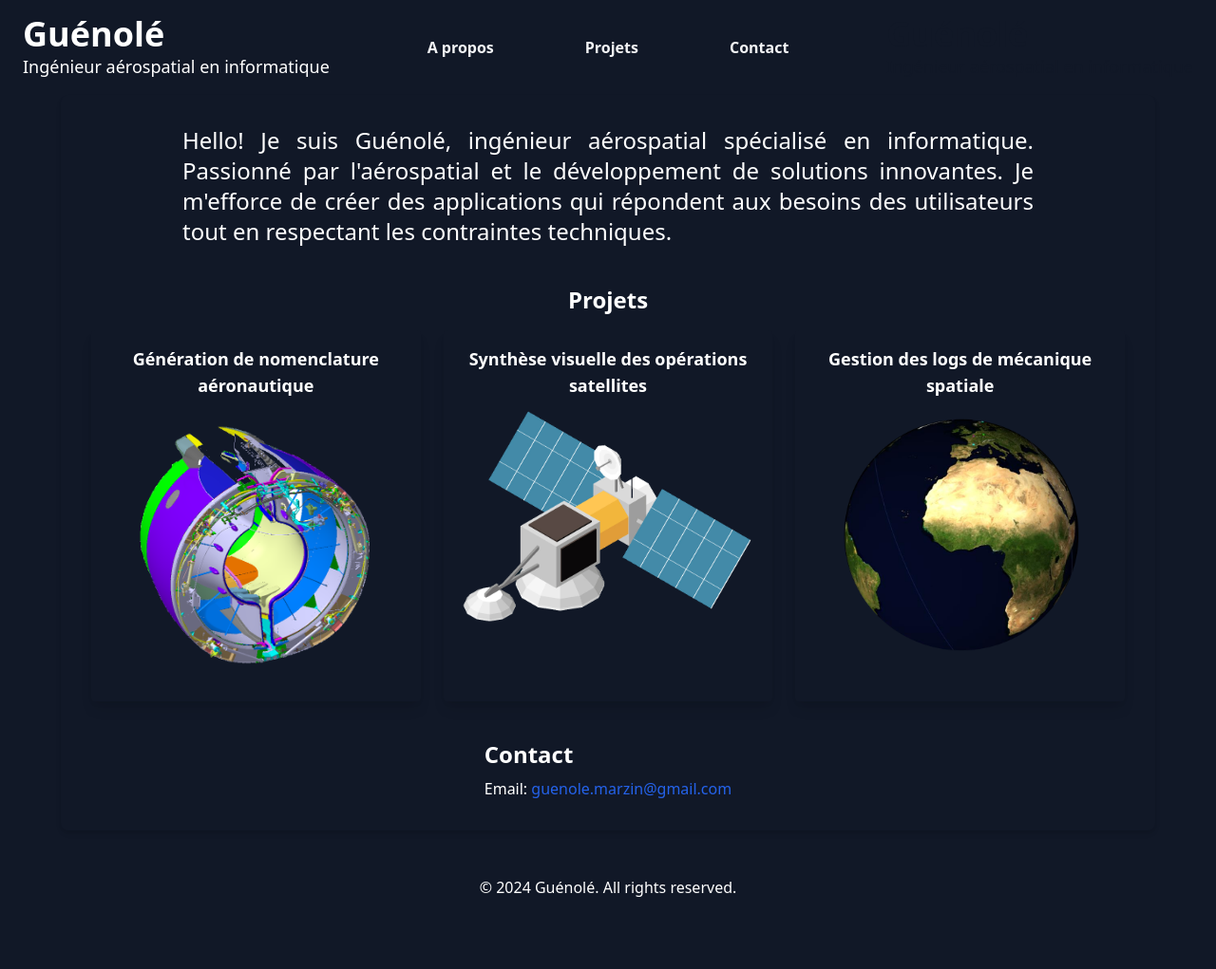
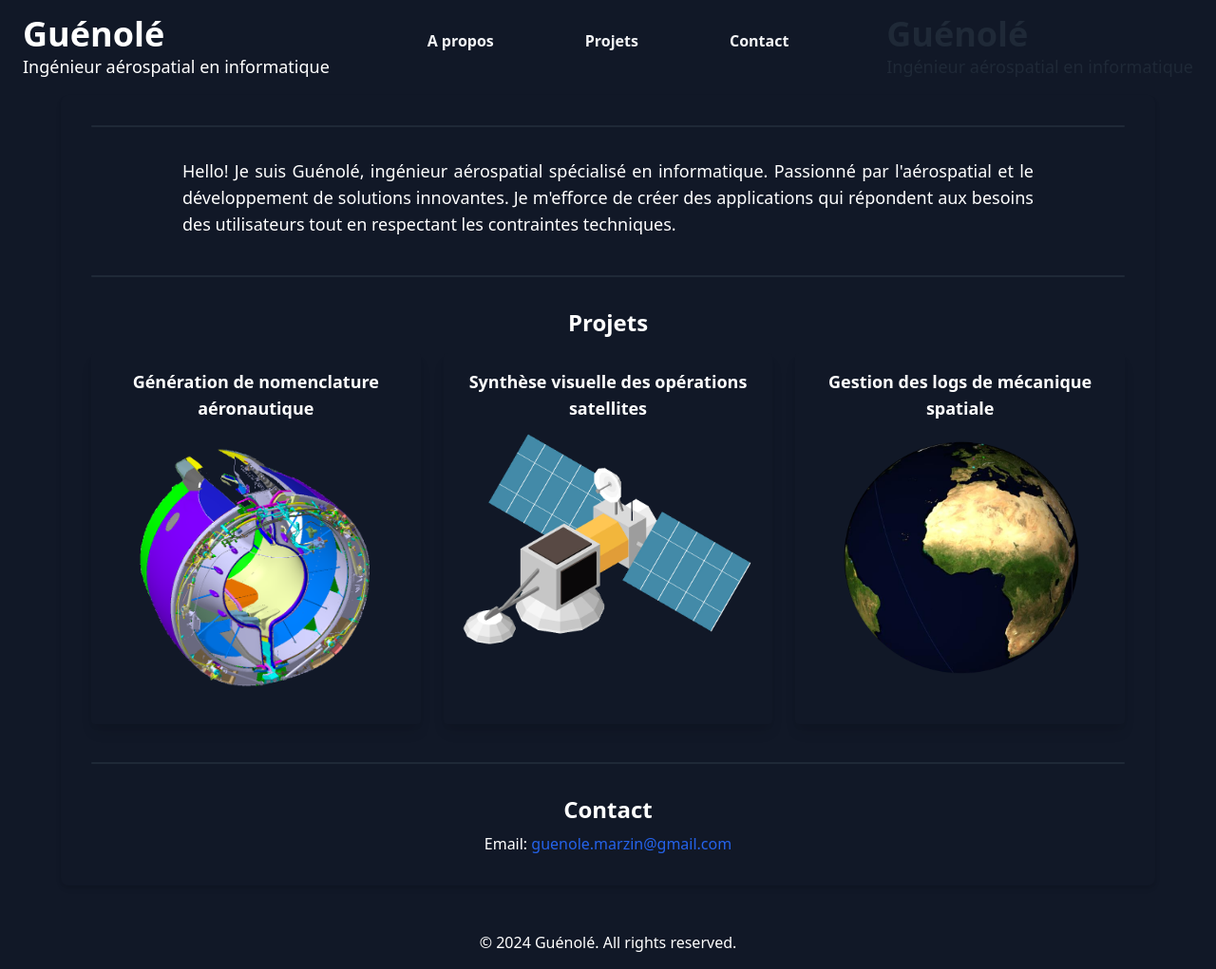
Before and after one commit to EloneUG/Guenole.github.io, a plain HTML site: page index.html in a window 1280 px wide. Shown: the whole page at 95% size. Before the commit the page ends 963 px from the top, so only its background shows below. Drawn offline with nearby package versions, Linux system fonts and the light colour scheme.

Commit message:
update version Home

```diff
--- a/index.html
+++ b/index.html
@@ -7,8 +7,7 @@
     <link href="https://cdn.jsdelivr.net/npm/tailwindcss@2.0.4/dist/tailwind.min.css" rel="stylesheet">
 </head>
 <body class="font-sans bg-gray-900 text-gray-900 m-0">
-    <div class="container mx-auto"></div>
-        <header class="text-white py-4 px-6 flex items-center justify-between">
+        <header class="text-white py-4 px-6 flex items-baseline justify-between bg-gray-900">
             <div>
                 <h1 class="text-4xl font-bold">Guénolé</h1>
                 <h2 class="text-lg">Ingénieur aérospatial en informatique</h2>
@@ -18,19 +17,20 @@
                 <a href="#projets" class="text-gray-100 font-semibold mx-4 hover:underline">Projets</a>
                 <a href="#contact" class="text-gray-100 font-semibold mx-4 hover:underline">Contact</a>
             </nav>
-            <div class="text-gray-900">
+            <div class="text-gray-800">
                 <h1 class="text-4xl font-bold">Guénolé</h1>
                 <h2 class="text-lg">Ingénieur aérospatial en informatique</h2>
             </div>
         </header>
-    </div>
 
     <div class="max-w-6xl mx-auto bg-gray-900 p-8 rounded-lg shadow-md flex flex-col items-center">
-        <section id="Apropos" class="mb-10 text-white text-justify flex flex-col justify-center text-2xl max-w-4xl">
+        <div class="w-full h-0.5 bg-gray-800 rounded mb-8"></div>
+        <section id="Apropos" class="mb-10 text-white text-justify flex flex-col justify-center text-lg max-w-4xl">
                 <p class ="">Hello! Je suis Guénolé, ingénieur aérospatial spécialisé en informatique. Passionné par l'aérospatial et le développement de solutions innovantes. Je m'efforce de créer des applications qui répondent aux besoins des utilisateurs tout en respectant les contraintes techniques. </p>
                 <p class="hidden">Au travers des différents projets que j'ai pu réaliser, j'ai acquis une solide expérience en developpement d'outils et d'application pour le secteur de l'aéronautique et spatial.</p>
                 <p class="hidden">Afin de poursuivre ma montée en compétence, je cherche en permanence à me former sur les nouvelles technologies et méthodologies de développement. C'est pourquoi, en complément de ma formation d'ingénieur j'ai poursuivi une formation d'un an en tant que concepteur d'applications numériques.</p>
         </section>
+        <div class="w-full h-0.5 bg-gray-800 rounded mb-8"></div>
         <section id="projets" class="mb-10">
             <h2 class="text-2xl font-bold mb-4 text-white text-center">Projets</h2>
             <div class="grid gap-6 grid-cols-1 sm:grid-cols-2 lg:grid-cols-3 justify-center">
@@ -56,8 +56,9 @@
                     </div>
                 </div>
         </section>
+        <div class="w-full h-0.5 bg-gray-800 rounded mb-8"></div>
         <section id="contact" class="text-white">
-            <h2 class="text-2xl font-bold mb-2 ">Contact</h2>
+            <h2 class="text-2xl font-bold mb-2 text-center">Contact</h2>
             <p>Email: <a href="mailto:guenole.marzin@gmail.com" class="text-blue-600 hover:underline">guenole.marzin@gmail.com</a></p>
         </section>
     </div>
```
